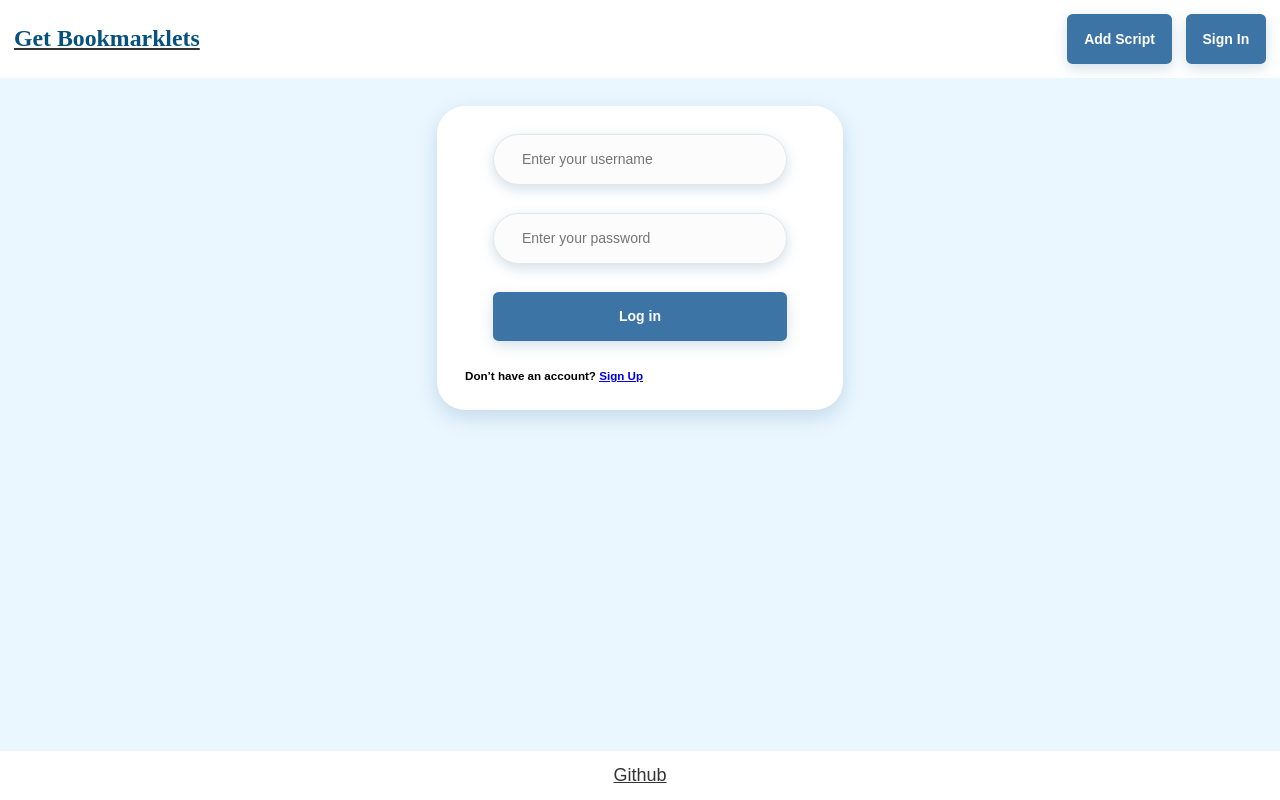
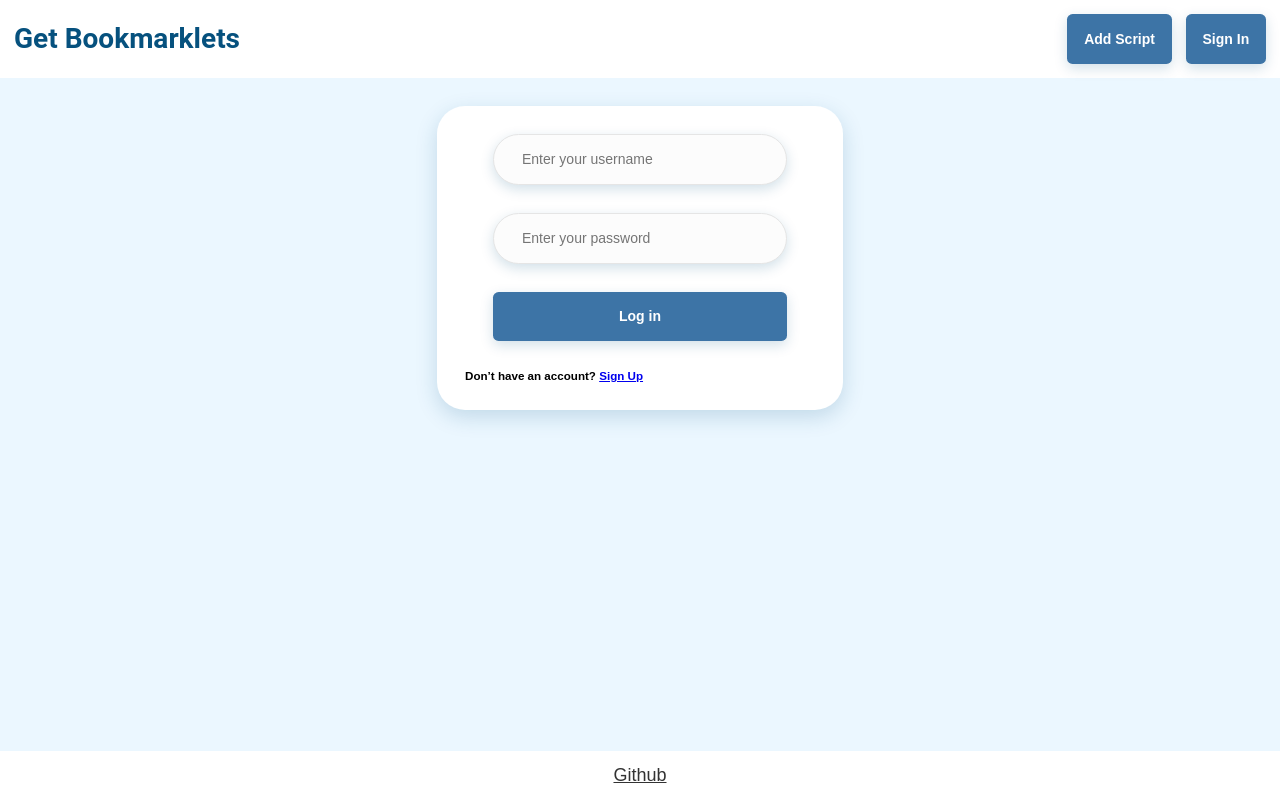
Before and after one commit to madacol/getbookmarklets, a SvelteKit app: page /login in a window 1280 px wide. Built offline with nearby package versions, Linux system fonts and the light colour scheme; no server answers; the database is empty.

Commit message:
Improved Logo styles

```diff
--- a/src/routes/+layout.svelte
+++ b/src/routes/+layout.svelte
@@ -113,6 +113,14 @@
       padding: 1em;
     }
 
+    .logo > a {
+      text-decoration: none;
+    }
+
+    .logo > a:hover {
+      opacity: 0.8;
+    }
+
     #profile {
       position: relative;
     }
--- a/src/routes/Logo.svelte
+++ b/src/routes/Logo.svelte
@@ -17,8 +17,8 @@
 
     span {
         color: #06517E;
-        font-family: Euclid Circular A;
-        font-size: 1.7rem;
+        font-family: 'Roboto', sans-serif;
+        font-size: 2rem;
         font-style: normal;
         font-weight: 700;
     }
```
